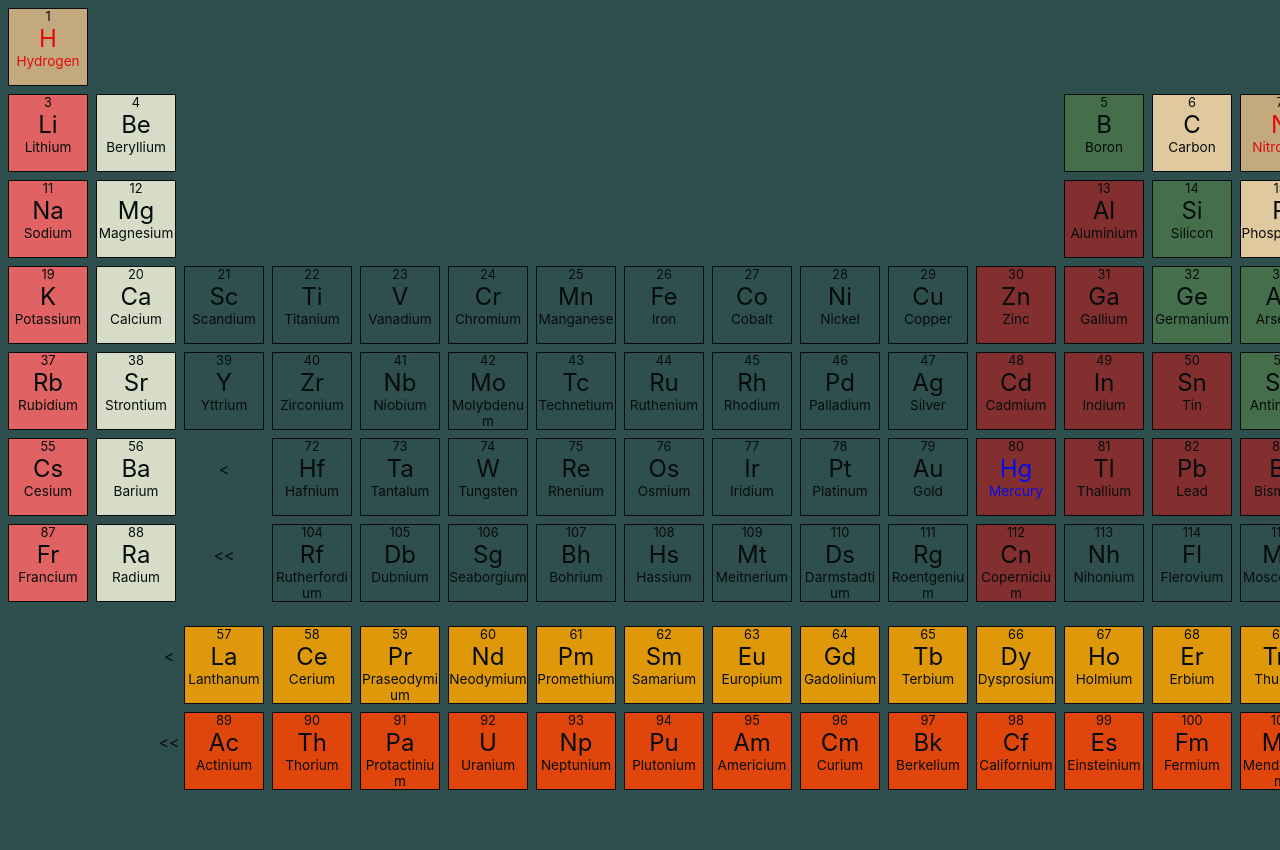
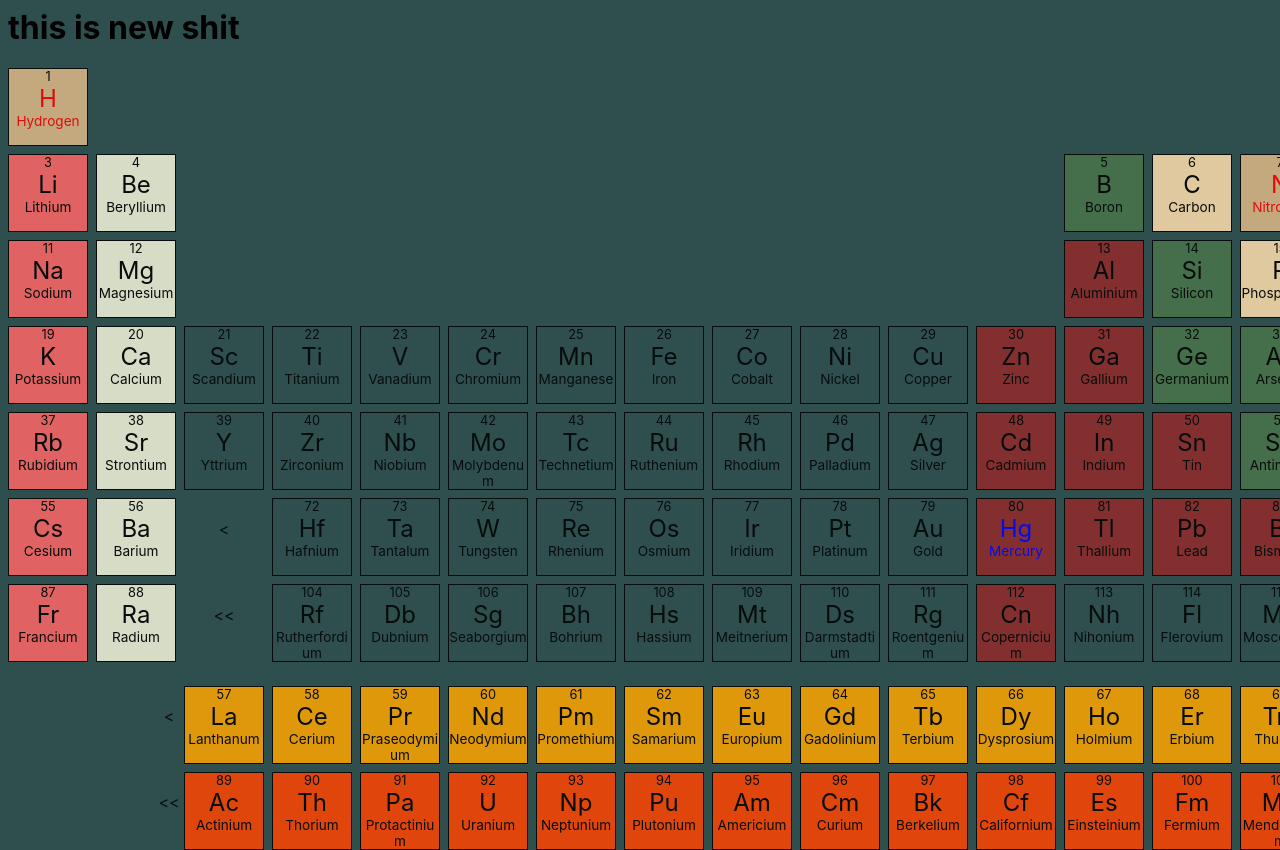
Before and after one commit to MichaelJherichoMerka/periodic, a plain HTML site: page index.html in a window 1280 px wide. Shown: the top 850 px of the page. Before the commit the page ends 800 px from the top, so only its background shows below. Drawn offline with Linux system fonts and the light colour scheme.

Commit message:
ang aking changes

```diff
--- a/index.html
+++ b/index.html
@@ -3,7 +3,7 @@
 <title>PeriodicTable</title>
 <meta name="viewport" content="width=device-width, initial-scale=1.0">
 <main>
-
+    <h1>this is new shit</h1>
     <section class='periodic-table' aria-labelledby='page-title'>
         <div tabindex='0' class='element element-1 diatomic-nonmetal gas'>
             <abbr class='element-name' title='Hydrogen'>H</abbr>
```
